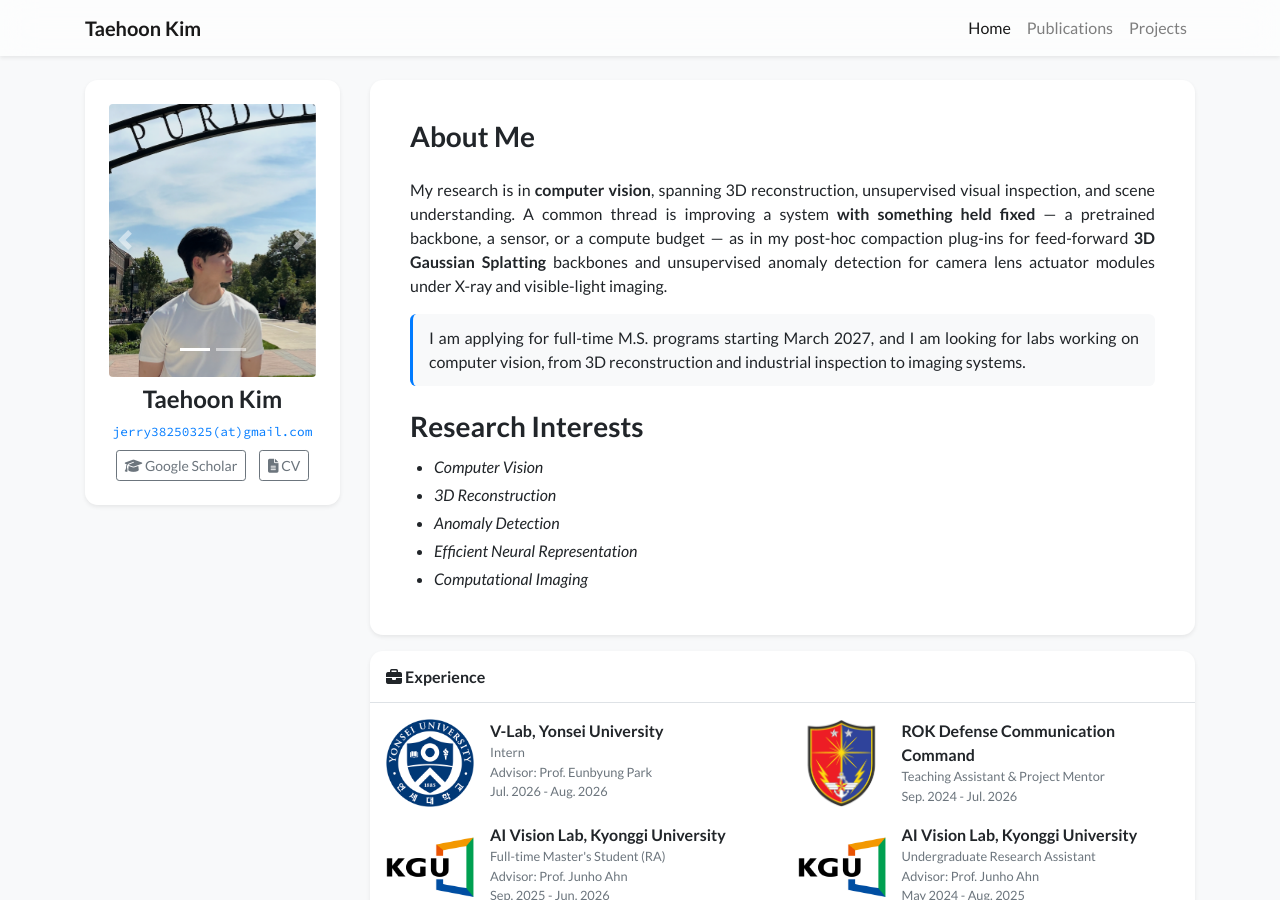
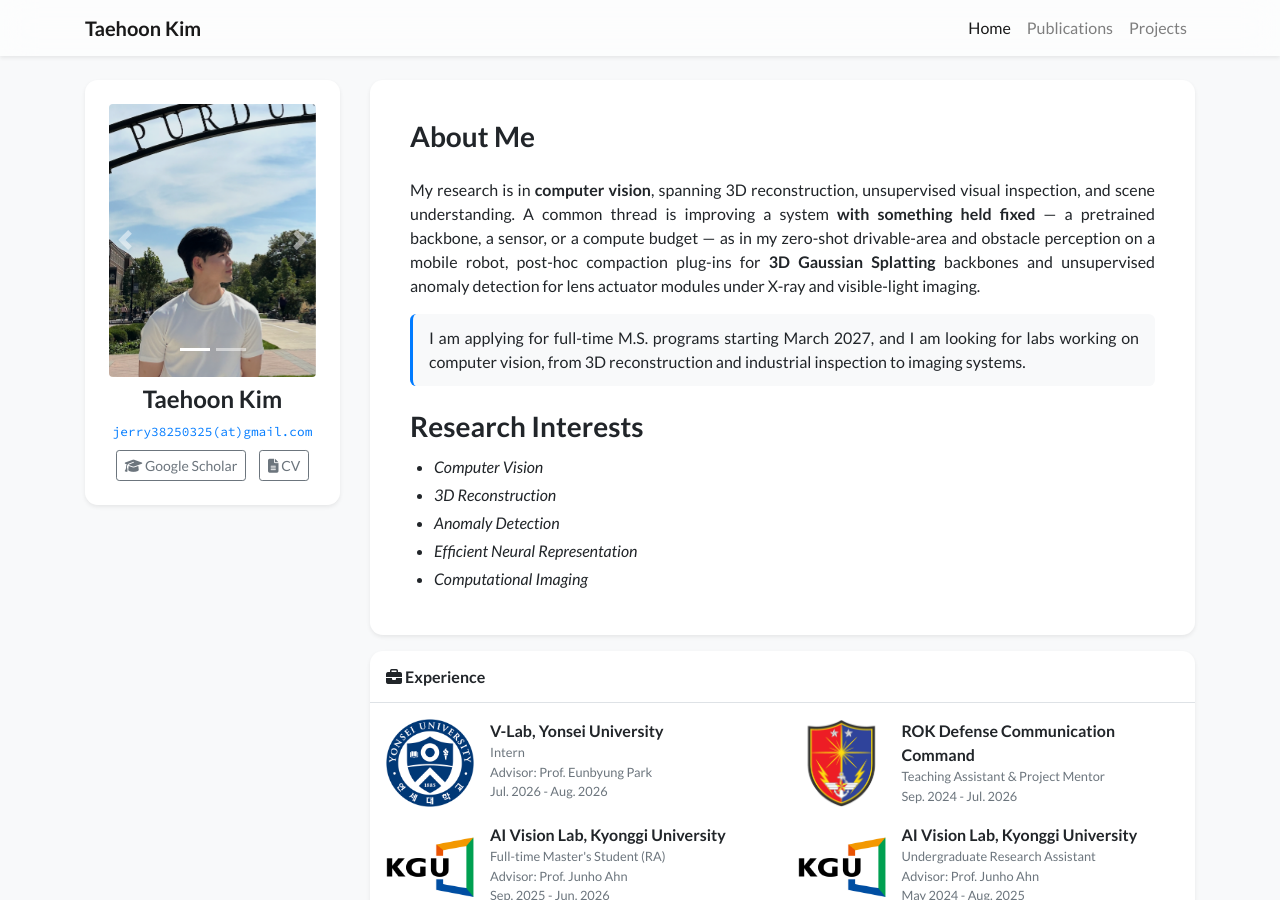
Before and after one commit to Maruu0127/Maruu0127.github.io, a Jekyll site: the page built from index.html, in a window 1280 px wide and 900 px high. Built offline with Jekyll 4.4.1, drawn with Linux system fonts in a browser that asks for light colours; nearby versions of some CDN libraries; a style sheet for code colours, icons or effects is not loaded.

Commit message:
Add zero-shot robot perception to About Me bio and update CV
Co-Authored-By: Claude Opus 5 <noreply@anthropic.com>
Claude-Session: https://claude.ai/code/session_014CGLvkhKuEucVXJL1NhsCS

```diff
--- a/_data/profile.yml
+++ b/_data/profile.yml
@@ -19,9 +19,9 @@ short_bio: >-
     My research is in <strong>computer vision</strong>, spanning 3D reconstruction, unsupervised
     visual inspection, and scene understanding. A common thread is improving a system
     <strong>with something held fixed</strong> — a pretrained backbone, a sensor, or a compute
-    budget — as in my post-hoc compaction plug-ins for feed-forward
-    <strong>3D Gaussian Splatting</strong> backbones and unsupervised anomaly detection for camera
-    lens actuator modules under X-ray and visible-light imaging.
+    budget — as in my zero-shot drivable-area and obstacle perception on a mobile robot,
+    post-hoc compaction plug-ins for <strong>3D Gaussian Splatting</strong> backbones and
+    unsupervised anomaly detection for lens actuator modules under X-ray and visible-light imaging.
   </p>
   <p style="border-left: 3px solid #007bff; background-color: #f8f9fa; padding: 0.75rem 1rem; border-radius: 0.4rem; margin-bottom: 0;">
     I am applying for full-time M.S. programs starting March 2027, and I am looking for labs
```
Also changed, not shown: 1 other file.
